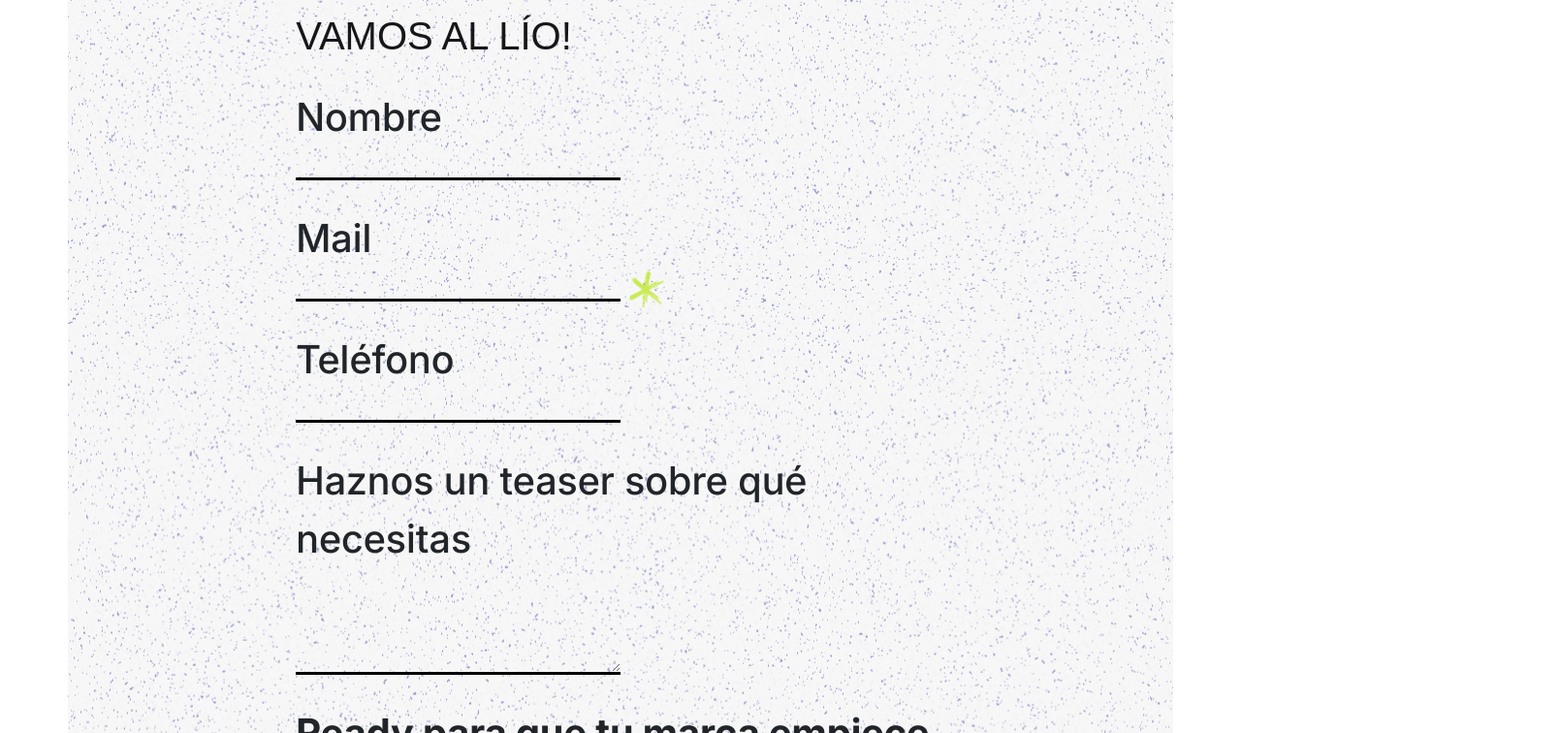
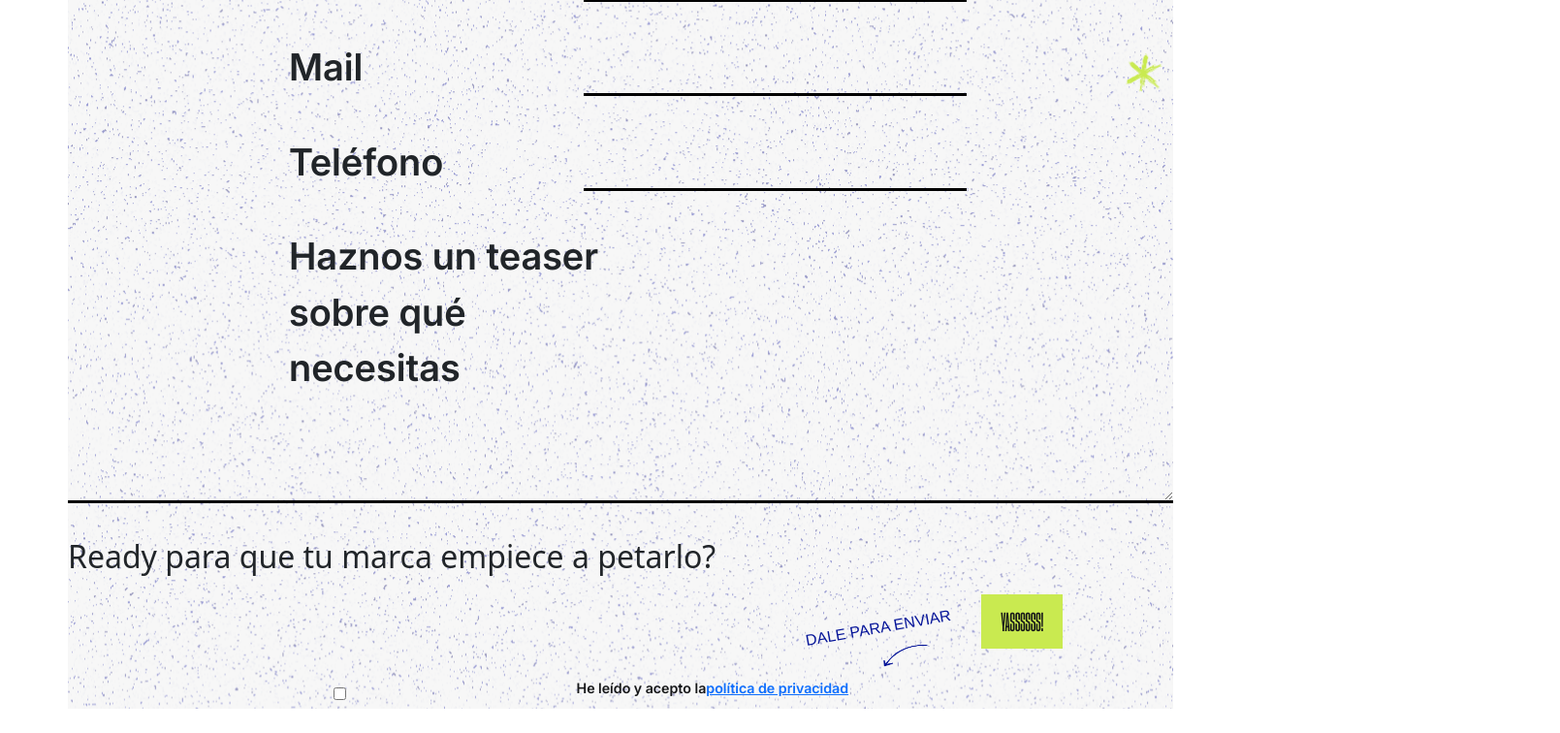
Before and after one commit to GabrielaRamos79/landing-puente, a React (Create React App) app in the folder mi-landing-page/: page / in a window 1280 px wide. Shown: the part 4540-5296 px from the top of the page at 97% size, 1609 px wide, since content can reach past the window. Built offline with nearby package versions, Linux system fonts and the light colour scheme.

Commit message:
EmailJS configuration Added

```diff
--- a/mi-landing-page/package.json
+++ b/mi-landing-page/package.json
@@ -7,6 +7,7 @@
     "@testing-library/react": "^13.4.0",
     "@testing-library/user-event": "^13.5.0",
     "bootstrap": "^5.3.3",
+    "emailjs-com": "^3.2.0",
     "react": "^18.3.1",
     "react-dom": "^18.3.1",
     "react-scripts": "5.0.1",
--- a/mi-landing-page/src/components/Carousel/Carousel.css
+++ b/mi-landing-page/src/components/Carousel/Carousel.css
@@ -2,6 +2,7 @@
     background-color: #061599; /* Fondo azul */
     padding: 50px 0;
     overflow: hidden;
+    margin-bottom: -4.3%;
   }
 
   .carousel-row {
--- a/mi-landing-page/src/components/ContactForm/ContactForm.css
+++ b/mi-landing-page/src/components/ContactForm/ContactForm.css
@@ -1,8 +1,22 @@
+.custom-container {
+  padding-left: 0px !important;
+  padding-right: 0px !important;
+  margin-left: auto;
+  margin-right: auto;
+  margin-top: -35%;
+  background-image:url('../../images/details/textura2.png');
+}
+@media (max-width: 768px) {
+  .container.custom-container {
+    padding-left: 10px !important;
+    padding-right: 10px !important;
+  }
+}
 .contact-form {
     background-image:url('../../images/details/textura2.png');
-    padding: 50px;
+    /* padding: 50px; */
     max-width: 800px;
-    margin: 0 auto;
+    margin: -10%;
     font-family: 'Inter_18pt-Regular', sans-serif;
     position: relative;
   }
@@ -10,36 +24,62 @@
   .form-title {
     font-family: 'Hurtmore', sans-serif;
     font-size: 2.5rem;
+    margin-top: 4.3%;
     margin-bottom: 30px;
-    margin-left: 20%;
+    text-align: left;
     color: #161719;
   }
 
   .form-group {
+    display: flex;
+    justify-content: space-between;
+    align-items: center;
     margin-bottom: 30px;
-    margin-left: 20%;
-    margin-right: 20%;
+    margin-left: 0;
+    margin-right: 0;
+    /* width: 100%; */
+    /* text-align: left; */
+  }
+
+  .form-group2 {
+    /* display: flex; */
+    /* justify-content: space-between; */
+    align-items: center;
+    margin-bottom: 30px;
+    margin-left: 0;
+    margin-right: 0;
+    /* width: 100%; */
+    /* text-align: left; */
+  }
+  textarea.form-input2 {
+    height: 100px;
   }
 
   label {
-    font-size: 2.5rem;
-    font-family:'Inter_18pt-Medium';
-    display: block;
-    margin-bottom: 10px;
+    font-size: 2.4rem;
+    font-family:'Inter_18pt-SemiBold' , sans-serif;
+    width: 30%;
+    /* display: block; */
+    /* margin-bottom: 10px; */
+    text-align: left;
+    margin-left: 20%;
   }
 
   .input-wrapper {
     display: flex;
     align-items: center;
     position: relative;
+    width: 60%;
+    /* justify-content: center; */
   }
 
   .form-input {
-    width: 50%;
+    width: 100%;
     border: none;
     border-bottom: 3px solid black;
     padding: 5px;
-    font-size: 0.5rem;
+    margin-right: 35%;
+    font-size: 1.5rem;
     /* font-family: 'Inter_18pt-Regular', sans-serif; */
     background-color: transparent;
   }
@@ -51,7 +91,7 @@
   .star-icon {
     width: 40px;
     position: absolute;
-    right: 43%;
+    right: 10px;
   }
 
   textarea.form-input {
@@ -62,45 +102,52 @@
     font-size: 2.5rem;
     font-weight: bold;
     font-family: 'Inter_18pt-Bold';
+    text-align: center;
+    margin-top: 30px;
   }
 
   .send-wrapper {
     display: flex;
     align-items: center;
+    justify-content: flex-end;
+    position: relative;
     margin-top: 20px;
   }
 
-  .button-container {
+  /* .button-container {
     position: relative;
     display: inline-block;
     margin-top: 20px;
-  }
+  } */
 
   .send-button {
     background-color: #c9ea50;
     color: #161719;
     font-family: 'AghartiCondensed', sans-serif;
-    font-size: 2.5rem;
-    padding: 0px 20px;
+    font-size: 1.5rem;
+    padding: 10px 20px;
     border: none;
     cursor: pointer;
-    margin-left: 70%;
+    margin-right: 10%;
+    text-align: center;
   }
 
   .arrow-icon {
-    position: absolute;
+    margin-left: 10px;
+    width: 50px;
+    /* position: absolute;
     top: 78%;
     right: 22%;
-    width: 70px;
+    width: 70px; */
   }
 
   .arrow-text {
     position: absolute;
-    top: 76.5%;
-    right: 11%;
+    top: 40%;
+    right: 20%;
     font-family: 'Hurtmore', sans-serif;
     color: #061599;
-    font-size: 1.2rem;
+    font-size: 1rem;
     transform: rotate(-10deg);
   }
 
@@ -113,6 +160,7 @@
     display: flex;
     align-items: center;
     margin-top: 20px;
+    justify-content: center;
   }
 
   .terms-wrapper input {
--- a/mi-landing-page/src/components/ContactForm/ContactForm.js
+++ b/mi-landing-page/src/components/ContactForm/ContactForm.js
@@ -1,25 +1,40 @@
-import React from "react";
+import React, { useRef } from "react";
+import emailjs from "emailjs-com";
 import "./ContactForm.css";
 import estrella from "../../images/details/estrella.png";
 // import textura2 from "../../images/details/textura2.png";
 import flecha from "../../images/details/Flecha.png";
 
 function ContactForm() {
+  const form = useRef();
+
+  const sendEmail = (e) => {
+    e.preventDefault();
+
+    emailjs.sendForm('service_usxjseg', 'template_jv0ugsg', form.current, 'eJSf75rO8BXA5nivD')
+      .then((result) => {
+          console.log(result.text);
+          alert('Mensaje enviado con éxito');
+      }, (error) => {
+          console.log(error.text);
+          alert('Hubo un error al enviar el mensaje');
+      });
+  };
   return (
-    <div id="contactForm" className="container contact-form my-5">
+    <div id="contactForm" className="container custom-container my-5">
       <h1 className="form-title">VAMOS AL LÍO!</h1>
-      <form>
+      <form ref={form} onSubmit={sendEmail}>
         <div className="form-group">
           <label htmlFor="name">Nombre</label>
           <div className="input-wrapper">
-            <input type="text" id="name" className="form-input" />
+            <input type="text" id="name"  name="from_name" className="form-input" />
             {/* <img src={estrella} alt="star icon" className="star-icon" /> */}
           </div>
         </div>
         <div className="form-group">
           <label htmlFor="email">Mail</label>
           <div className="input-wrapper">
-            <input type="email" id="email" className="form-input" />
+            <input type="email" id="email" name="user_email" className="form-input" />
             <img src={estrella} alt="star icon" className="star-icon" />
           </div>
         </div>
@@ -30,11 +45,12 @@ function ContactForm() {
             {/* <img src={estrella} alt="star icon" className="star-icon" /> */}
           </div>
         </div>
-        <div className="form-group">
+
+        <div className="form-group2">
           <label htmlFor="message">Haznos un teaser sobre qué necesitas</label>
-          <textarea id="message" rows="4" className="form-input"></textarea>
+          <textarea id="message" name="message" rows="4" className="form-input"></textarea>
         </div>
-        <div className="form-group">
+        <div className="form-group2">
           <h2>Ready para que tu marca empiece a petarlo?</h2>
           <div className="send-wrapper">
             <button type="submit" className="send-button">
--- a/mi-landing-page/src/components/Project/Project.css
+++ b/mi-landing-page/src/components/Project/Project.css
@@ -1,6 +1,7 @@
 .projects-section {
   background-color: #e9eaf0; /* Ajusta el color de fondo de la sección si lo deseas */
   padding: 50px 0;
+  margin-bottom: -4.5%;
 }
 
 .section-title {
```
Also changed, not shown: 1 other file (tests, documents, lock files or other folders).
